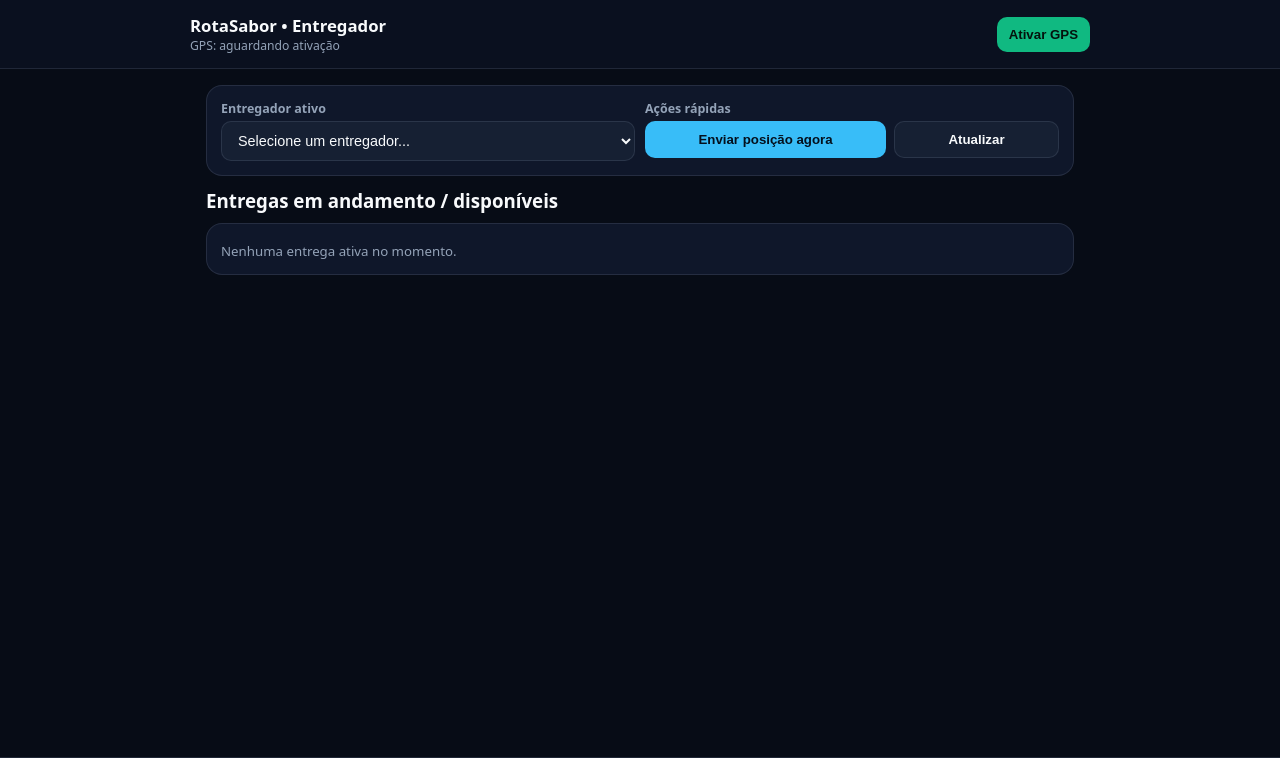
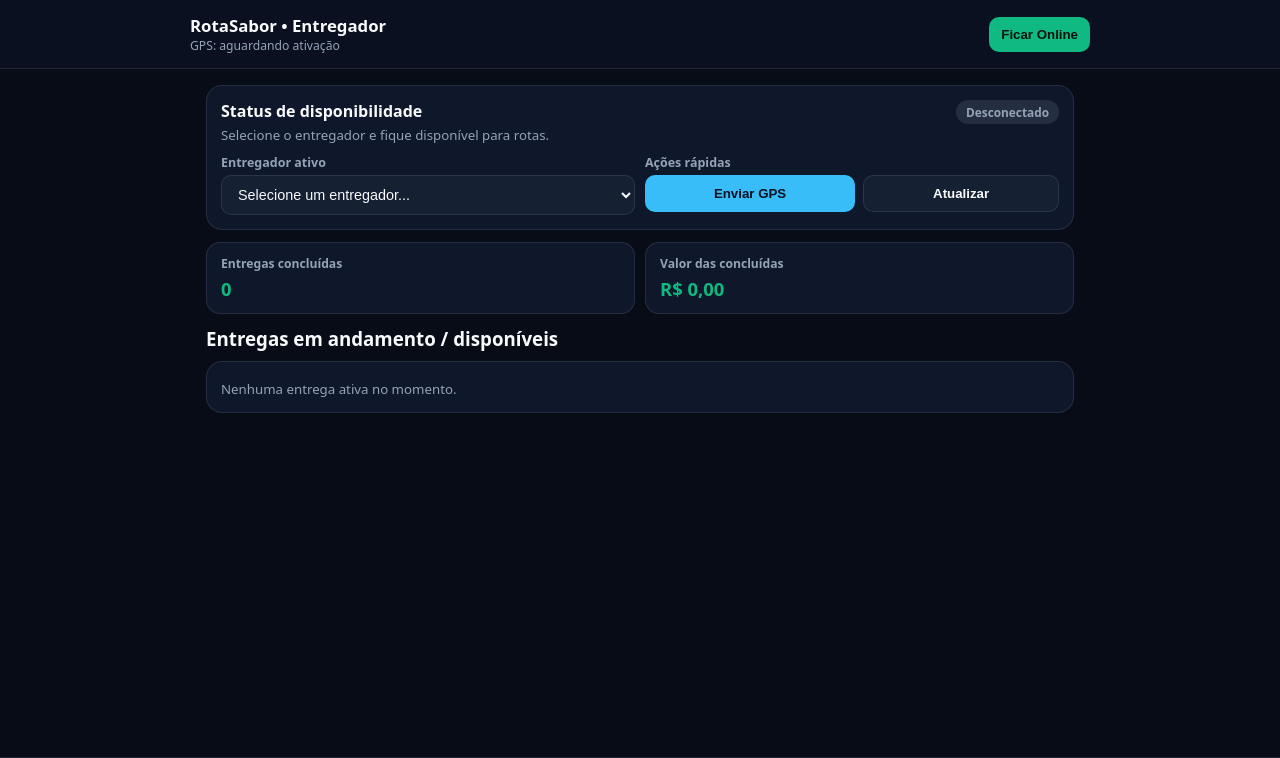
Before and after one commit to marcoslimasousa9-create/rotasabor, a Flask app: page /app-motoboy in a window 1280 px wide. Shown: the top 758 px of the page. Run offline with Flask 3, Linux system fonts and the light colour scheme; data that the repository does not hold is empty; some libraries are stand-ins or nearby versions.

Commit message:
Update app_motoboy.html

```diff
--- a/templates/app_motoboy.html
+++ b/templates/app_motoboy.html
@@ -30,7 +30,7 @@
       font-family: system-ui, -apple-system, BlinkMacSystemFont, "Segoe UI", Roboto, sans-serif;
       background: var(--bg);
       color: var(--text);
-      padding-bottom: 82px;
+      padding-bottom: 84px;
     }
 
     .topbar {
@@ -79,6 +79,33 @@
     .card-title { margin: 0; font-size: 1rem; font-weight: 700; }
     .meta { color: var(--muted); font-size: 0.83rem; margin-top: 4px; }
 
+    .stats-grid {
+      display: grid;
+      grid-template-columns: repeat(2, 1fr);
+      gap: 10px;
+      margin-bottom: 12px;
+    }
+
+    .stat-box {
+      background: var(--surface);
+      border: 1px solid var(--border);
+      border-radius: 14px;
+      padding: 12px 14px;
+    }
+
+    .stat-label {
+      font-size: 0.76rem;
+      color: var(--muted);
+      font-weight: 600;
+    }
+
+    .stat-value {
+      font-size: 1.15rem;
+      font-weight: 800;
+      margin-top: 4px;
+      color: var(--primary);
+    }
+
     .badge {
       padding: 4px 10px;
       border-radius: 999px;
@@ -92,6 +119,11 @@
     .badge.warn {
       background: rgba(245, 158, 11, 0.16);
       color: var(--warning);
+    }
+
+    .badge.offline {
+      background: rgba(148, 163, 184, 0.16);
+      color: var(--muted);
     }
 
     .grid-2 {
@@ -190,7 +222,7 @@
         <div class="title">RotaSabor • Entregador</div>
         <div class="sub" id="gpsStatusLabel">GPS: aguardando ativação</div>
       </div>
-      <button class="btn btn-primary" style="flex: 0 0 auto;" id="toggleGpsBtn" type="button">Ativar GPS</button>
+      <button class="btn btn-primary" style="flex: 0 0 auto;" id="toggleOnlineBtn" type="button">Ficar Online</button>
     </div>
   </header>
 
@@ -198,6 +230,13 @@
 
   <main class="container">
     <div class="card">
+      <div class="card-top" style="margin-bottom: 10px;">
+        <div>
+          <div class="card-title">Status de disponibilidade</div>
+          <div class="meta" id="onlineHint">Selecione o entregador e fique disponível para rotas.</div>
+        </div>
+        <span class="badge offline" id="onlineBadge">Desconectado</span>
+      </div>
       <div class="grid-2">
         <div>
           <label for="courierSelect">Entregador ativo</label>
@@ -208,10 +247,21 @@
         <div>
           <label>Ações rápidas</label>
           <div class="btn-row" style="margin-top: 0;">
-            <button class="btn btn-blue" type="button" id="sendOnceGpsBtn">Enviar posição agora</button>
+            <button class="btn btn-blue" type="button" id="sendOnceGpsBtn">Enviar GPS</button>
             <button class="btn btn-outline" type="button" id="refreshBtn">Atualizar</button>
           </div>
         </div>
+      </div>
+    </div>
+
+    <div class="stats-grid">
+      <div class="stat-box">
+        <div class="stat-label">Entregas concluídas</div>
+        <div class="stat-value" id="doneCountValue">0</div>
+      </div>
+      <div class="stat-box">
+        <div class="stat-label">Valor das concluídas</div>
+        <div class="stat-value" id="doneTotalValue">R$ 0,00</div>
       </div>
     </div>
 
@@ -227,8 +277,11 @@
 
     <section id="tab-gps" class="hidden">
       <div class="card">
-        <h3 class="card-title">Coordenadas atuais</h3>
+        <h3 class="card-title">Rastreamento e coordenadas</h3>
         <div class="meta" id="coordsReadout">Lat: -- | Lng: --</div>
+        <div class="btn-row">
+          <button class="btn btn-primary" type="button" id="toggleGpsBtn">Ativar GPS contínuo</button>
+        </div>
         <div class="grid-2" style="margin-top: 12px;">
           <div>
             <label for="manualLat">Latitude manual</label>
@@ -240,7 +293,7 @@
           </div>
         </div>
         <div class="btn-row">
-          <button class="btn btn-primary" type="button" id="sendManualGpsBtn">Salvar coordenadas</button>
+          <button class="btn btn-blue" type="button" id="sendManualGpsBtn">Salvar coordenadas</button>
         </div>
       </div>
     </section>
@@ -256,6 +309,7 @@
     let watchId = null;
     let couriers = [];
     let orders = [];
+    let isOnline = false;
 
     const fmtBRL = (v) => Number(v || 0).toLocaleString("pt-BR", { style: "currency", currency: "BRL" });
 
@@ -277,6 +331,44 @@
       b.addEventListener("click", () => switchTab(b.dataset.tab));
     });
 
+    function syncOnlineUi() {
+      const btn = document.getElementById("toggleOnlineBtn");
+      const badge = document.getElementById("onlineBadge");
+      const hint = document.getElementById("onlineHint");
+      const courierId = document.getElementById("courierSelect").value;
+      const found = couriers.find((c) => String(c.id) === String(courierId));
+
+      if (found && String(found.status || "").toLowerCase() === "online") {
+        isOnline = true;
+      }
+
+      if (isOnline) {
+        btn.textContent = "Ficar Offline";
+        btn.className = "btn btn-outline";
+        badge.textContent = "Online / Livre";
+        badge.className = "badge";
+        hint.textContent = found ? `${found.name} disponível para receber entregas.` : "Disponível para entregas.";
+      } else {
+        btn.textContent = "Ficar Online";
+        btn.className = "btn btn-primary";
+        badge.textContent = "Desconectado";
+        badge.className = "badge offline";
+        hint.textContent = "Selecione o entregador e fique disponível para rotas.";
+      }
+    }
+
+    document.getElementById("toggleOnlineBtn").addEventListener("click", () => {
+      const courierId = document.getElementById("courierSelect").value;
+      if (!courierId) {
+        showToast("Selecione um entregador primeiro.");
+        return;
+      }
+      isOnline = !isOnline;
+      localStorage.setItem("rotasabor_courier_online", isOnline ? "1" : "0");
+      syncOnlineUi();
+      showToast(isOnline ? "Você está online para entregas" : "Você ficou offline");
+    });
+
     async function loadCouriers() {
       try {
         const res = await fetch("/api/couriers");
@@ -290,10 +382,13 @@
       ).join("");
 
       if (currentVal) sel.value = currentVal;
+      isOnline = localStorage.getItem("rotasabor_courier_online") === "1";
+      syncOnlineUi();
     }
 
     document.getElementById("courierSelect").addEventListener("change", (e) => {
       localStorage.setItem("rotasabor_courier_id", e.target.value);
+      syncOnlineUi();
       renderOrders();
     });
 
@@ -335,7 +430,7 @@
       if (watchId !== null) {
         navigator.geolocation.clearWatch(watchId);
         watchId = null;
-        e.target.textContent = "Ativar GPS";
+        e.target.textContent = "Ativar GPS contínuo";
         document.getElementById("gpsStatusLabel").textContent = "GPS pausado";
         showToast("Rastreamento GPS pausado");
         return;
@@ -349,7 +444,7 @@
         () => showToast("Não foi possível ler o GPS contínuo."),
         { enableHighAccuracy: true, maximumAge: 5000 }
       );
-      e.target.textContent = "Pausar GPS";
+      e.target.textContent = "Pausar GPS contínuo";
       showToast("Rastreamento GPS ligado");
     });
 
@@ -404,6 +499,10 @@
       const activeList = filtered.filter((o) => !String(o.status || "").toLowerCase().includes("entregue"));
       const doneList = filtered.filter((o) => String(o.status || "").toLowerCase().includes("entregue"));
 
+      const doneSum = doneList.reduce((acc, item) => acc + Number(item.total || 0), 0);
+      document.getElementById("doneCountValue").textContent = String(doneList.length);
+      document.getElementById("doneTotalValue").textContent = fmtBRL(doneSum);
+
       activeContainer.innerHTML = activeList.length ? [...activeList].reverse().map((o) => `
         <article class="card">
           <div class="card-top">
```
